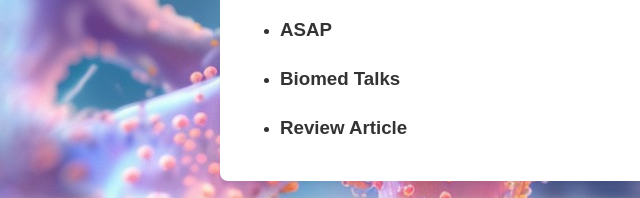
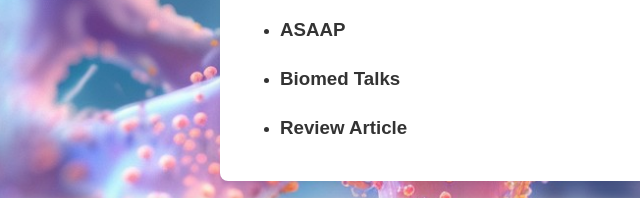
Before and after one commit to raja658/Mohit.github.io, a website: page works.html in a window 1280 px wide. Shown: the part 533-731 px from the top of the page, 0-640 px from the left. Drawn offline with Linux system fonts and the light colour scheme.

Commit message:
Update works.html

```diff
--- a/works.html
+++ b/works.html
@@ -41,7 +41,7 @@
         <a href=""></a>
       </li>
       <li>
-        <h3>ASAP</h3>
+        <h3>ASAAP</h3>
         <a href=""></a>
       </li>
       <li>
```
